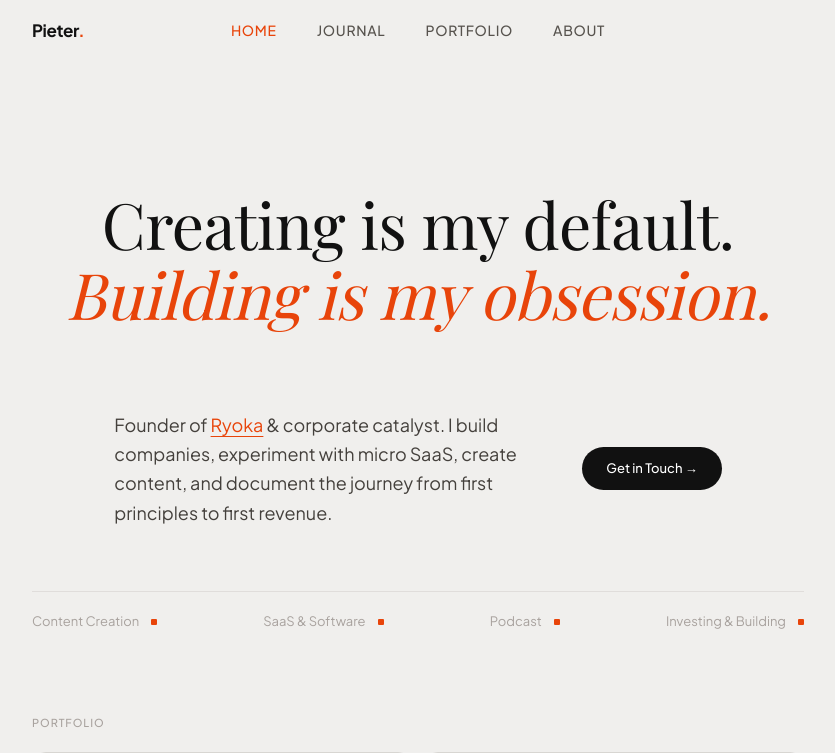
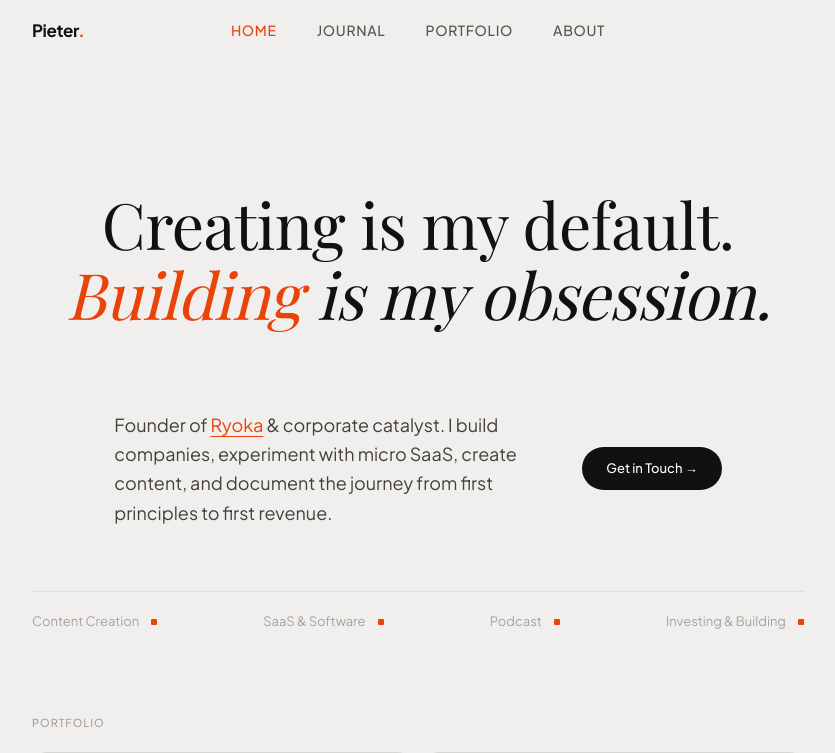
Before and after one commit to sillyledger/personal, a Next.js app: page / in a window 1280 px wide. Shown: the top 753 px of the page, without its empty margins (222-1057 px from the left). Built offline with nearby package versions, Linux system fonts and the light colour scheme.

Commit message:
Update Hero.tsx

```diff
--- a/components/Hero.tsx
+++ b/components/Hero.tsx
@@ -7,8 +7,8 @@ export default function Hero() {
       <h1 className={`${playfair.className} text-[clamp(60px,5vw,72px)] font-normal leading-[1.1] tracking-[-0.01em] text-[#111]`}>
         Creating is my default.
       </h1>
-      <h2 className={`${playfair.className} text-[clamp(60px,5vw,72px)] font-normal leading-[1.1] tracking-[-0.01em] text-accent mb-20`}>
-        <em>Building is my obsession.</em>
+      <h2 className={`${playfair.className} text-[clamp(60px,5vw,72px)] font-normal leading-[1.1] tracking-[-0.01em] text-[#111] mb-20`}>
+        <em><span className="text-accent">Building</span> is my obsession.</em>
       </h2>
       <div className="flex items-center gap-12 pb-16 border-b border-stone-300/60 w-full justify-center">
         <p className="text-[18px] text-stone-700 leading-relaxed max-w-[420px] text-left">
```
